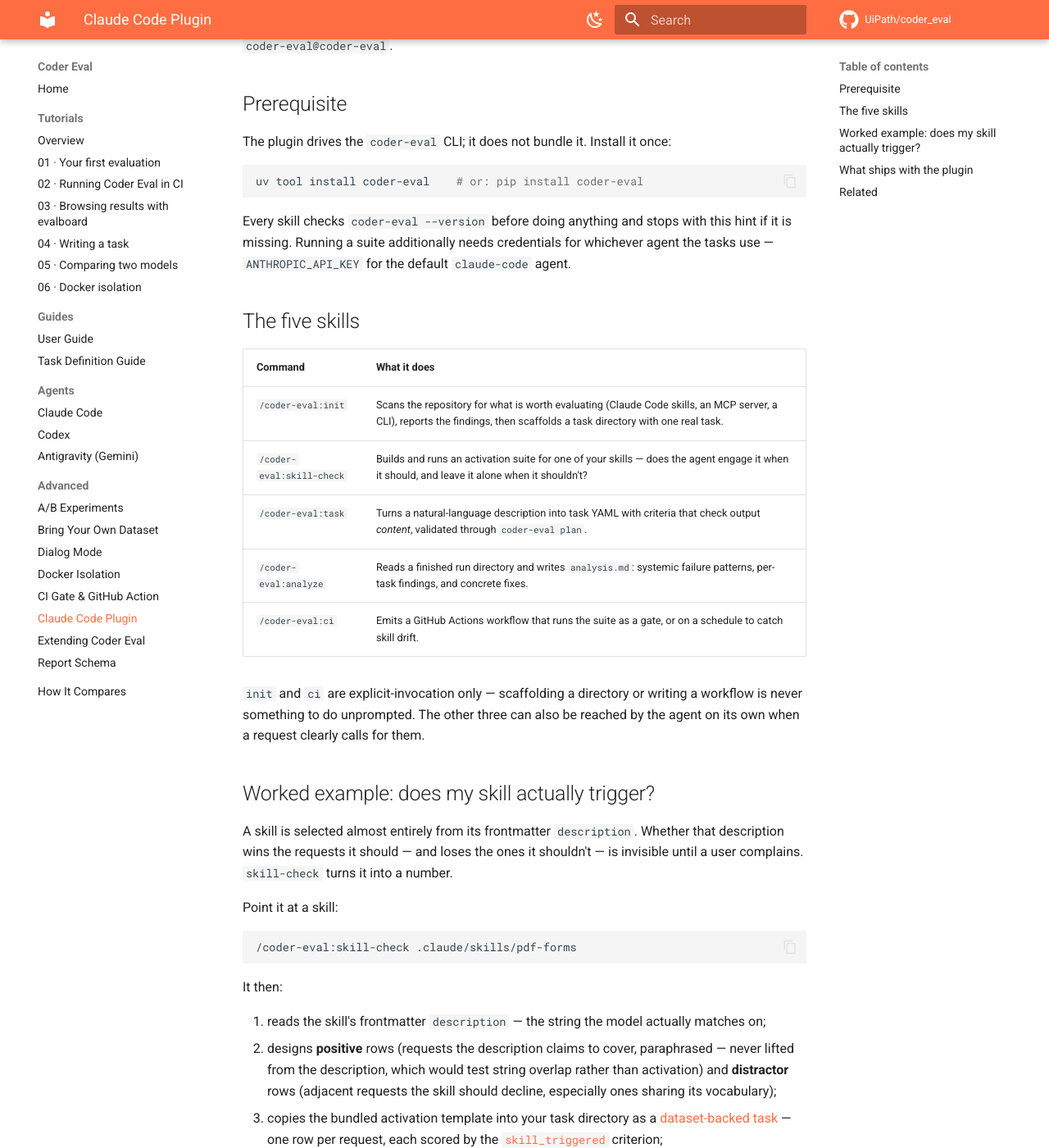
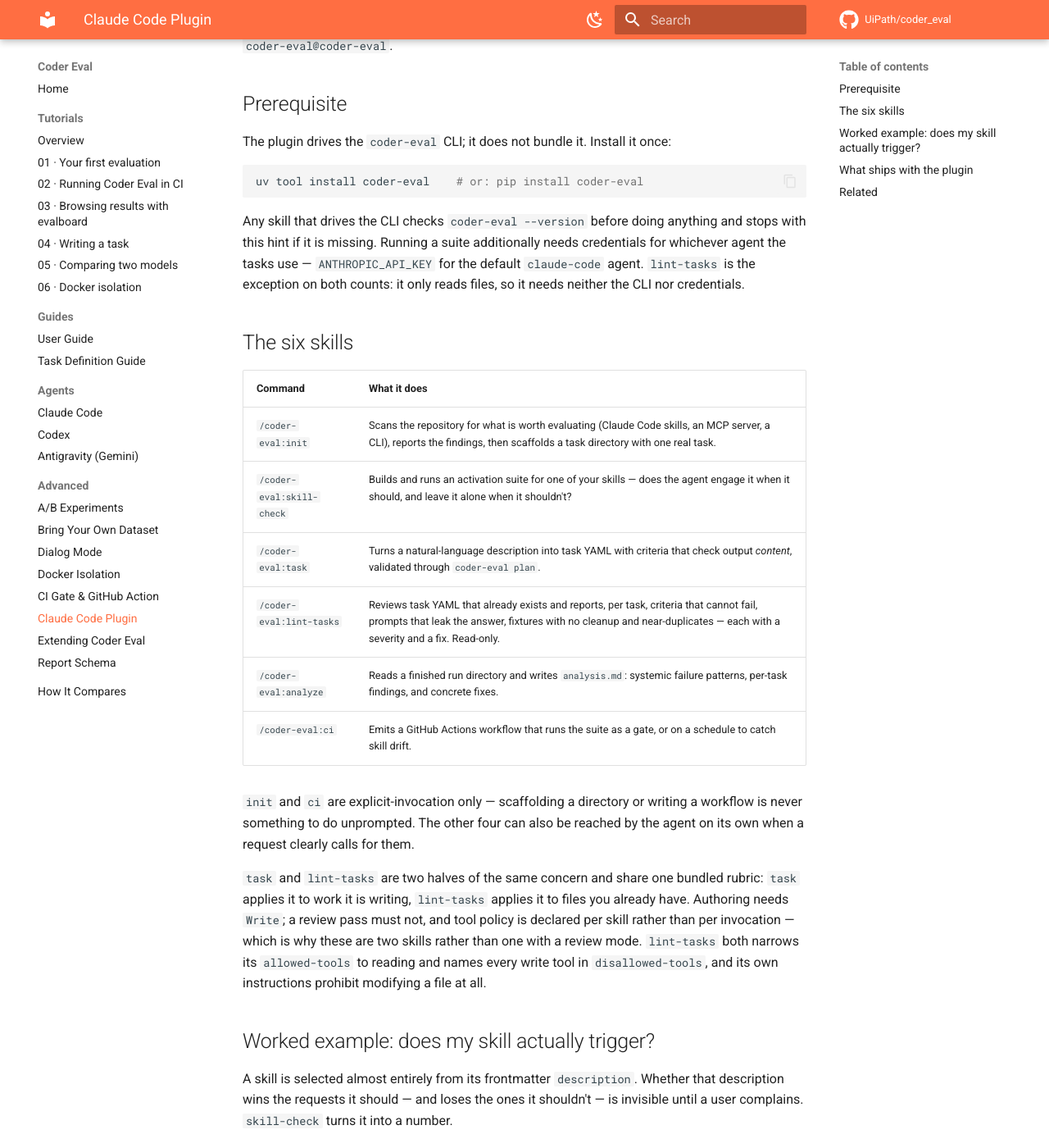
Before and after one commit to UiPath/coder_eval, an MkDocs documentation site: the page built from docs/PLUGIN.md, in a window 1280 px wide and 1400 px high, scrolled down 397 px. Shown: the whole window at 82% size. Built offline with MkDocs 1.6.1 and Material for MkDocs 9.7.7, drawn with Linux system fonts in a browser that asks for light colours; comment, search, counter and statistics services are not loaded.

Commit message:
feat(plugin): 4/5 — `/coder-eval:lint-tasks`, a read-only reviewer of existing tasks
`task` authors tasks and applies the rubric to what it just wrote. Nothing applied
it to the tasks a repository already has, which is where the audit found the
defects: criteria that cannot fail, prompts that dictate what a criterion greps
for, fixtures with no cleanup. This is that pass — read-only, free, no
credentials, severity-ranked, with a concrete fix per finding.

It is a separate skill rather than a mode of `task` because tool policy is
declared per skill: authoring needs `Write` and a review pass must not have it.
It restates none of the rubric's checks; it reads them at runtime and adds only
the one axis that needs neighbours, near-duplicate detection, plus the severity
ladder — which lives here because this is the only skill that reports one.

Calibrating it against this repository's own 44 tasks is what made it correct,
and it changed three things no test could have:

- The severity arithmetic was a category error. There is no task-level weighted
  pass threshold — the gate is strict-AND over each scoring criterion's own
  threshold — so "a cheap path clearing the pass threshold" had no referent. Both
  the ladder and rubric check 3 now say what actually gates a run.
- The rubric could not tell a framework fixture from a capability task, so
  applied literally it flagged every plumbing smoke test in this repo, and the
  plugin's own shipped activation template. New rubric section 0 establishes the
  subject first; the activation carve-out now names the exact checks it suspends
  instead of names the rubric does not use.
- The rubric never declared the prompt-leak check this skill advertises finding —
  it lived only in `task`'s prose, which this skill does not read, so the two
  readers had already forked. It is now check 7.

Both new frontmatter sensors passed against a broken skill until fixed: the
read-only test passed with `allowed-tools` deleted, and the carve-out test passed
with the carve-out inverted. Both are now mutation-verified, and the eight prose
skill-counts this phase repaired by hand are guarded by a derived test so the
seventh skill cannot ship with them wrong.

The frontmatter allowlist grew to five keys and stopped blaming the specification
for a restriction that is this plugin's own house style.

Co-Authored-By: Claude Opus 5 (1M context) <noreply@anthropic.com>

````diff
--- a/docs/PLUGIN.md
+++ b/docs/PLUGIN.md
@@ -1,8 +1,8 @@
 ---
 description: >-
-  Install the Coder Eval plugin for Claude Code — five slash commands to scaffold,
-  author, run and analyze evaluation suites, including an activation suite that
-  measures whether your own Claude Code skills actually trigger.
+  Install the Coder Eval plugin for Claude Code — six slash commands to scaffold,
+  author, review, run and analyze evaluation suites, including an activation suite
+  that measures whether your own Claude Code skills actually trigger.
 ---
 
 # Claude Code plugin
@@ -30,24 +30,34 @@ The plugin drives the `coder-eval` CLI; it does not bundle it. Install it once:
 uv tool install coder-eval    # or: pip install coder-eval
 ```
 
-Every skill checks `coder-eval --version` before doing anything and stops with
-this hint if it is missing. Running a suite additionally needs credentials for
-whichever agent the tasks use — `ANTHROPIC_API_KEY` for the default
-`claude-code` agent.
+Any skill that drives the CLI checks `coder-eval --version` before doing anything
+and stops with this hint if it is missing. Running a suite additionally needs
+credentials for whichever agent the tasks use — `ANTHROPIC_API_KEY` for the
+default `claude-code` agent. `lint-tasks` is the exception on both counts: it only
+reads files, so it needs neither the CLI nor credentials.
 
-## The five skills
+## The six skills
 
 | Command | What it does |
 | --- | --- |
 | `/coder-eval:init` | Scans the repository for what is worth evaluating (Claude Code skills, an MCP server, a CLI), reports the findings, then scaffolds a task directory with one real task. |
 | `/coder-eval:skill-check` | Builds and runs an activation suite for one of your skills — does the agent engage it when it should, and leave it alone when it shouldn't? |
 | `/coder-eval:task` | Turns a natural-language description into task YAML with criteria that check output *content*, validated through `coder-eval plan`. |
+| `/coder-eval:lint-tasks` | Reviews task YAML that already exists and reports, per task, criteria that cannot fail, prompts that leak the answer, fixtures with no cleanup and near-duplicates — each with a severity and a fix. Read-only. |
 | `/coder-eval:analyze` | Reads a finished run directory and writes `analysis.md`: systemic failure patterns, per-task findings, and concrete fixes. |
 | `/coder-eval:ci` | Emits a GitHub Actions workflow that runs the suite as a gate, or on a schedule to catch skill drift. |
 
 `init` and `ci` are explicit-invocation only — scaffolding a directory or writing
-a workflow is never something to do unprompted. The other three can also be
+a workflow is never something to do unprompted. The other four can also be
 reached by the agent on its own when a request clearly calls for them.
+
+`task` and `lint-tasks` are two halves of the same concern and share one bundled
+rubric: `task` applies it to work it is writing, `lint-tasks` applies it to files
+you already have. Authoring needs `Write`; a review pass must not, and tool policy
+is declared per skill rather than per invocation — which is why these are two
+skills rather than one with a review mode. `lint-tasks` both narrows its
+`allowed-tools` to reading and names every write tool in `disallowed-tools`, and
+its own instructions prohibit modifying a file at all.
 
 ## Worked example: does my skill actually trigger?
 
````
Also changed, not shown: CLAUDE.md (+1 -1 lines), README.md (+4 -4 lines), plugins/coder-eval/README.md (+9 -7 lines), plugins/coder-eval/reference/task-rubric.md (+29 -2 lines), plugins/coder-eval/skills/lint-tasks/SKILL.md (added, +189 -0 lines), plugins/coder-eval/skills/task/SKILL.md (+2 -2 lines), 1 other file.
